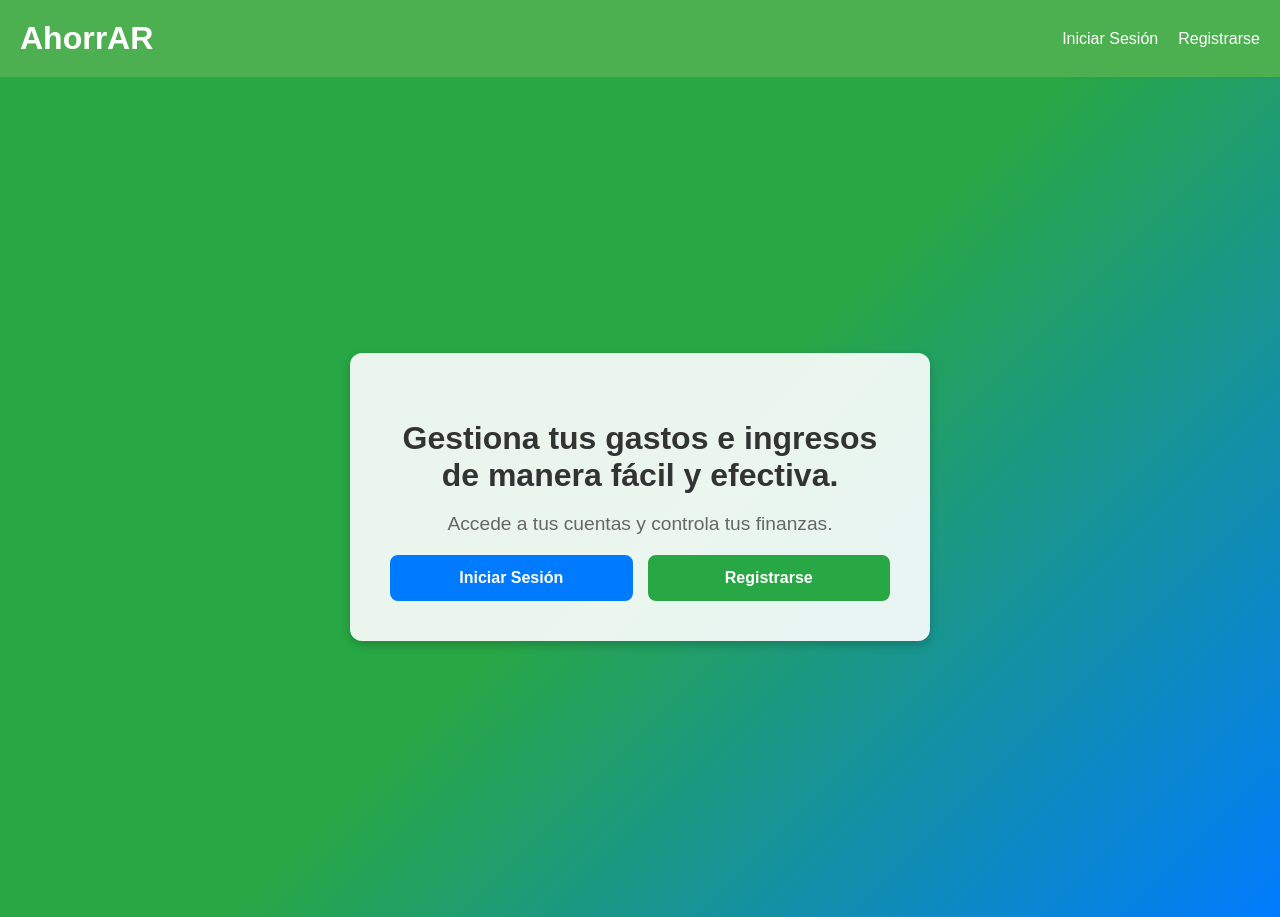
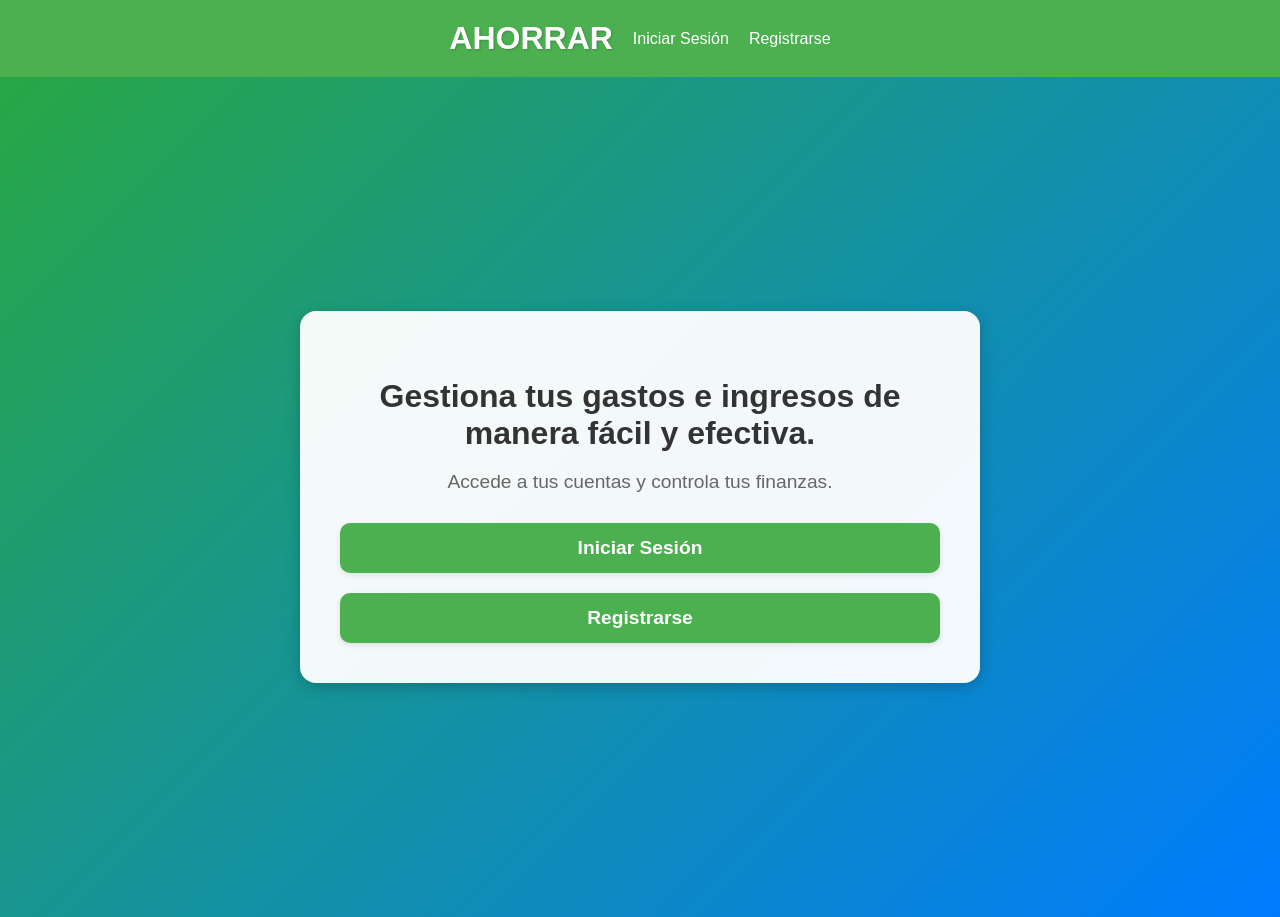
Before and after one commit to juancruzchemin/AhorrAR, a React (Create React App) app in the folder frontend/: page / in a window 1280 px wide. Built offline with nearby package versions, Linux system fonts and the light colour scheme.

Commit message:
Adding more fixes

```diff
--- a/frontend/src/App.css
+++ b/frontend/src/App.css
@@ -52,3 +52,29 @@ nav a:hover {
 .app-container {
   padding: 20px;
 }
+
+.header {
+  display: flex;
+  justify-content: center;
+  align-items: center;
+  background-color: #4CAF50; /* Color verde para el header */
+  padding: 20px;
+  box-shadow: 0 2px 10px rgba(0, 0, 0, 0.1);
+}
+
+.header h1 {
+  font-size: 2rem; /* Tamaño grande para destacar el título */
+  color: white; /* Texto blanco para contraste */
+  margin: 0;
+  text-transform: uppercase; /* Todas las letras mayúsculas */
+  text-shadow: 1px 1px 2px rgba(0, 0, 0, 0.2); /* Sombra para resaltar */
+}
+
+.header h1 a {
+  text-decoration: none; /* Sin subrayado */
+  color: inherit; /* Mantiene el color blanco del título */
+}
+
+.header h1 a:hover {
+  color: #D9EAD3; /* Cambia a un tono más claro al pasar el mouse */
+}
--- a/frontend/src/App.js
+++ b/frontend/src/App.js
@@ -47,8 +47,10 @@ const App = () => {
   return (
     <Router>
       <div>
-        <header>
-          <h1>AhorrAR</h1>
+        <header className="header">
+          <h1>
+            <Link to="/">AhorrAR</Link>
+          </h1>
           <nav>
             {isAuthenticated ? (
               <>
@@ -70,7 +72,7 @@ const App = () => {
         <Routes>
           <Route
             path="/"
-            element={isAuthenticated ? <HomeUsers setIsAuthenticated={setIsAuthenticated} /> : <Home/>}
+            element={isAuthenticated ? <HomeUsers setIsAuthenticated={setIsAuthenticated} /> : <Home />}
           />
           <Route path="/registro" element={<Registro />} />
           <Route path="/login" element={<Login setIsAuthenticated={setIsAuthenticated} />} />
--- a/frontend/src/components/HomeUser.js
+++ b/frontend/src/components/HomeUser.js
@@ -8,7 +8,6 @@ const HomeUsers = () => {
       <div className="home-content">
         <header className="home-users-content">
           <h2>Bienvenido de nuevo!</h2>
-          <p>Accede a tus portafolios y controla tus inversiones.</p>
         </header>
         <div className="home-buttons">
           <h2>Gestión de Portafolios</h2>
--- a/frontend/src/styles/HomeUsers.css
+++ b/frontend/src/styles/HomeUsers.css
@@ -4,82 +4,90 @@
   justify-content: center;
   align-items: center;
   height: 100vh;
-  background: linear-gradient(135deg, #28a745, #28a745, #007bff);
+  background: linear-gradient(135deg, #28a745, #007bff); /* Suaviza la transición */
   text-align: center;
   padding: 20px;
 }
 
 /* Contenido central */
 .home-content {
-  background: rgba(255, 255, 255, 0.9);
+  background: rgba(255, 255, 255, 0.95); /* Mayor opacidad para legibilidad */
   padding: 40px;
-  border-radius: 12px;
-  box-shadow: 0px 4px 10px rgba(0, 0, 0, 0.2);
-  max-width: 500px;
-  width: 90%;
+  border-radius: 16px; /* Bordes más suaves */
+  box-shadow: 0px 4px 15px rgba(0, 0, 0, 0.2); /* Sombra más marcada */
+  max-width: 600px; /* Ajusta el tamaño máximo */
+  width: 100%;
   animation: fadeIn 1s ease-in-out;
 }
 
-/* Título */
-.home-content h2 {
-  font-size: 2rem;
-  color: #333;
-  margin-bottom: 10px;
-}
-
-/* Párrafo de descripción */
-.home-content p {
-  font-size: 1.2rem;
-  color: #666;
-  margin-bottom: 20px;
+/* Cabecera de bienvenida */
+.home-users-content h2 {
+  font-size: 2.5rem; /* Tamaño más grande */
+  color: #4CAF50;
+  margin-bottom: 15px;
+  font-weight: bold;
+  text-shadow: 1px 1px 2px rgba(0, 0, 0, 0.1); /* Sombra para destacar */
 }
 
 /* Contenedor de botones */
 .home-buttons {
   display: flex;
-  justify-content: space-between;
-  gap: 15px;
+  flex-direction: column; /* Organización en columna */
+  gap: 20px;
+  margin-top: 30px; /* Separación del título */
+}
+
+/* Subtítulo */
+.home-buttons h2 {
+  font-size: 2rem;
+  color: #333;
+  margin-bottom: 20px;
+  font-weight: bold;
 }
 
 /* Botones */
 .button {
-  padding: 12px 20px;
-  font-size: 1rem;
+  padding: 14px 20px;
+  font-size: 1.2rem; /* Tamaño de fuente más grande */
   font-weight: bold;
   text-decoration: none;
-  border-radius: 8px;
-  transition: all 0.3s ease;
+  border-radius: 10px; /* Bordes más redondeados */
+  transition: transform 0.3s ease, background-color 0.3s ease; /* Transición suave */
   text-align: center;
-  flex: 1;
+  background: #4CAF50; /* Verde por defecto */
+  color: white;
+  border: none;
+  box-shadow: 0px 2px 6px rgba(0, 0, 0, 0.1); /* Sombra para botones */
 }
 
-.login-button {
-  background: #007bff;
-  color: white;
-  border: 2px solid #007bff;
+.button:hover {
+  transform: scale(1.05); /* Agrandamiento al pasar el mouse */
+  background: #45a049;
 }
 
-.login-button:hover {
-  background: white;
-  color: #007bff;
+/* Botón específico para Portafolios */
+.portafolios-button {
+  background: #007bff; /* Azul para Portafolios */
 }
 
-.register-button {
-  background: #28a745;
-  color: white;
-  border: 2px solid #28a745;
+.portafolios-button:hover {
+  background: #0056b3;
 }
 
-.register-button:hover {
-  background: white;
-  color: #28a745;
+/* Botón específico para Inversiones */
+.inversiones-button {
+  background: #28a745; /* Verde para Inversiones */
+}
+
+.inversiones-button:hover {
+  background: #1e7e34;
 }
 
 /* Animación de entrada */
 @keyframes fadeIn {
   from {
     opacity: 0;
-    transform: translateY(-20px);
+    transform: translateY(-30px);
   }
   to {
     opacity: 1;
@@ -90,18 +98,18 @@
 /* Responsivo */
 @media (max-width: 600px) {
   .home-content {
-    padding: 30px;
+    padding: 20px;
   }
 
-  .home-content h2 {
+  .home-users-content h2 {
+    font-size: 2rem;
+  }
+
+  .home-buttons h2 {
     font-size: 1.5rem;
   }
 
-  .home-content p {
+  .button {
     font-size: 1rem;
   }
-
-  .home-buttons {
-    flex-direction: column;
-  }
 }
```
